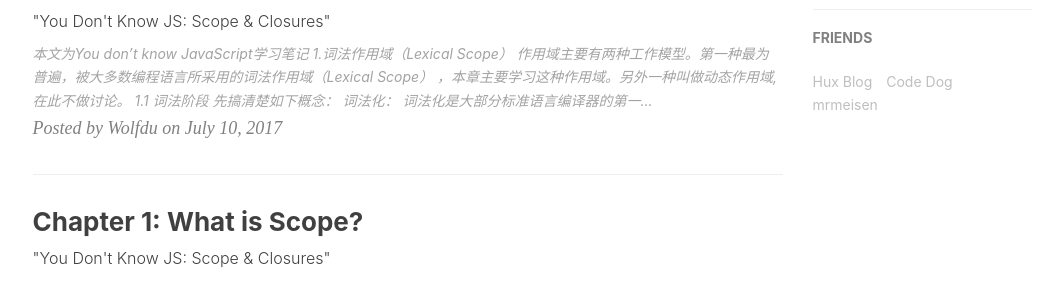
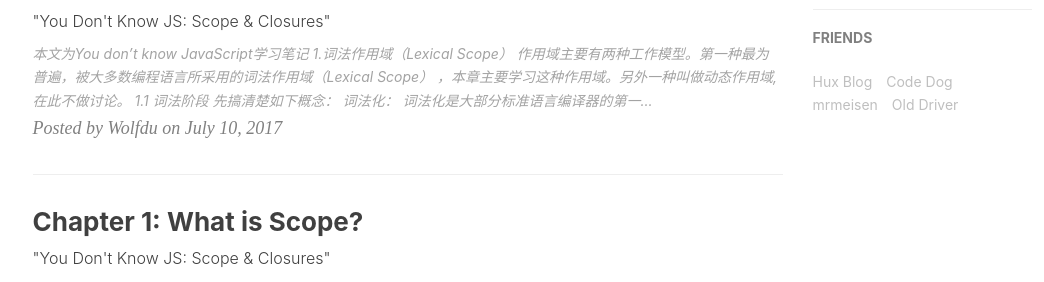
Before and after one commit to wolfdu/wolfdu.github.io, a Jekyll site: the page built from index.html, in a window 1280 px wide and 900 px high, scrolled down 812 px. Shown: the part 164-446 px from the top of the window, without its empty margins (135-1179 px from the left). Built offline with Jekyll 4.4.1, drawn with Linux system fonts in a browser that asks for light colours; nearby versions of some CDN libraries; the list of posts is cut into pages by our own code; comment, search, counter and statistics services are not loaded.

Commit message:
add new friend old dirver

```diff
--- a/_config.yml
+++ b/_config.yml
@@ -91,5 +91,8 @@
   },{
       title: "mrmeisen",
       href: "https://mrmeisen.github.io/"
+  },{
+      title: "Old Driver",
+      href: "http://me.ronggle.com/"
   }
 ]
```
